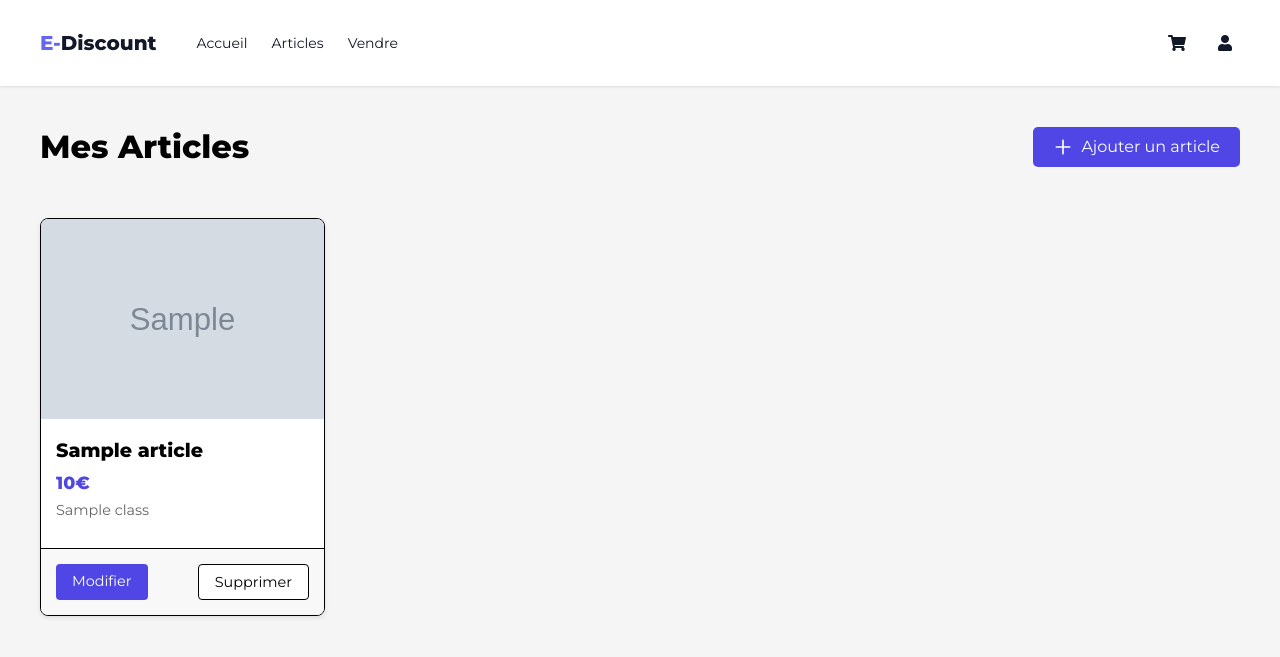
After one commit to TMallor/E-Discount, a Symfony app: template templates/user_articles/index.html.twig in a window 1280 px wide. The commit adds this page. Shown: the top 657 px of the page. Run offline with Twig, Linux system fonts and the light colour scheme; the template is opened without the code that fills it: most values are stand-ins (such as "Sample title", 1, 10 or a date in 2020); grey boxes marked "Sample" are stand-in pictures; style sheets or scripts are compiled from the project's sources; some libraries are stand-ins or nearby versions.

Commit message:
page mes articles

```diff
--- /dev/null
+++ b/public/styles/user_articles.css
@@ -0,0 +1,144 @@
+.user-articles-container {
+    max-width: 1200px;
+    margin: 0 auto;
+    padding: 20px;
+}
+
+.articles-header {
+    display: flex;
+    justify-content: space-between;
+    align-items: center;
+    margin-bottom: 30px;
+}
+
+.articles-header h1 {
+    color: black;
+}
+
+.add-article-button {
+    display: flex;
+    align-items: center;
+    gap: 8px;
+    padding: 10px 20px;
+    background-color: #4F46E5;
+    color: white;
+    border-radius: 5px;
+    text-decoration: none;
+    transition: background-color 0.3s;
+}
+
+.add-article-button:hover {
+    background-color: #4338CA;
+}
+
+.articles-grid {
+    display: grid;
+    grid-template-columns: repeat(auto-fill, minmax(250px, 1fr));
+    gap: 20px;
+}
+
+.article-card {
+    border: 1px solid #000;
+    border-radius: 8px;
+    overflow: hidden;
+    transition: transform 0.3s;
+    box-shadow: 0 2px 4px rgba(0, 0, 0, 0.1);
+    background-color: white;
+}
+
+.article-card:hover {
+    transform: translateY(-5px);
+    box-shadow: 0 4px 8px rgba(79, 70, 229, 0.2);
+}
+
+.article-image {
+    width: 100%;
+    height: 200px;
+    object-fit: cover;
+}
+
+.article-info {
+    padding: 15px;
+}
+
+.article-info h3 {
+    margin: 0 0 10px 0;
+    font-size: 1.2em;
+    color: #000;
+}
+
+.article-price {
+    font-weight: bold;
+    color: #4F46E5;
+    font-size: 1.1em;
+    margin: 8px 0;
+}
+
+.article-category {
+    color: #666;
+    font-size: 0.9em;
+    margin-top: 5px;
+}
+
+.article-actions {
+    display: flex;
+    justify-content: space-between;
+    padding: 15px;
+    background-color: #f8f8f8;
+    border-top: 1px solid #000;
+}
+
+.edit-button, .delete-button {
+    padding: 8px 16px;
+    border-radius: 4px;
+    text-decoration: none;
+    font-size: 0.9em;
+    transition: all 0.3s;
+}
+
+.edit-button {
+    background-color: #4F46E5;
+    color: white;
+}
+
+.edit-button:hover {
+    background-color: #4338CA;
+}
+
+.delete-button {
+    background-color: white;
+    color: #000;
+    border: 1px solid #000;
+}
+
+.delete-button:hover {
+    background-color: #000;
+    color: white;
+}
+
+.no-articles {
+    text-align: center;
+    padding: 40px;
+    color: #000;
+}
+
+.add-first-article {
+    display: inline-block;
+    margin-top: 20px;
+    padding: 10px 20px;
+    background-color: #4F46E5;
+    color: white;
+    border-radius: 5px;
+    text-decoration: none;
+    transition: background-color 0.3s;
+}
+
+.add-first-article:hover {
+    background-color: #4338CA;
+}
+
+.button-icon {
+    width: 20px;
+    height: 20px;
+    stroke: currentColor;
+}
--- /dev/null
+++ b/templates/user_articles/index.html.twig
@@ -0,0 +1,47 @@
+{% extends 'base.html.twig' %}
+
+{% block title %}Mes Articles{% endblock %}
+
+{% block page_stylesheets %}
+    <link rel="stylesheet" href="{{ asset('styles/user_articles.css') }}">
+{% endblock %}
+
+{% block body %}
+    {% include 'header.html.twig' %}
+
+    <div class="user-articles-container">
+        <div class="articles-header">
+            <h1>Mes Articles</h1>
+            <a href="{{ path('additem') }}" class="add-article-button">
+                <svg xmlns="http://www.w3.org/2000/svg" class="button-icon" fill="none" viewBox="0 0 24 24" stroke="currentColor">
+                    <path stroke-linecap="round" stroke-linejoin="round" stroke-width="2" d="M12 4v16m8-8H4"/>
+                </svg>
+                Ajouter un article
+            </a>
+        </div>
+
+        {% if articles is empty %}
+            <div class="no-articles">
+                <p>Vous n'avez pas encore ajouté d'articles.</p>
+                <a href="{{ path('additem') }}" class="add-first-article">Ajouter mon premier article</a>
+            </div>
+        {% else %}
+            <div class="articles-grid">
+                {% for article in articles %}
+                    <div class="article-card">
+                        <img src="{{ asset('uploads/images/' ~ article.image) }}" alt="{{ article.name }}" class="article-image">
+                        <div class="article-info">
+                            <h3>{{ article.name }}</h3>
+                            <p class="article-price">{{ article.price }}€</p>
+                            <p class="article-category">{{ article.class }}</p>
+                        </div>
+                        <div class="article-actions">
+                            <a href="#" class="edit-button">Modifier</a>
+                            <a href="#" class="delete-button">Supprimer</a>
+                        </div>
+                    </div>
+                {% endfor %}
+            </div>
+        {% endif %}
+    </div>
+{% endblock %}
```
Also changed, not shown: migrations/Version20250226172459.php (added, +39 -0 lines), public/styles/profile.css (+22 -0 lines), src/Controller/AdditemController.php (+12 -2 lines), src/Controller/UserArticlesController.php (added, +35 -0 lines), src/Entity/Article.php (+4 -5 lines), src/Form/AdditemType.php (+9 -0 lines), templates/additem/additem.html.twig (+7 -0 lines), templates/profile/profile.html.twig (+14 -6 lines), public/image/AUBLIO-67bc782b7f5d4.png (deleted), public/image/fef-67bf4920a76fc.jpg (added), public/image/fef-67bf4b9f14161.jpg (added), public/uploads/images/WhatsApp-Image-2025-02-26-a-11-58-53-6869615b-67bf4d5dd2822.jpg (added), public/uploads/images/WhatsApp-Image-2025-02-26-a-13-07-03-3bb057a1-67bf4ddace068.jpg (added), public/uploads/images/WhatsApp-Image-2025-02-26-a-13-07-03-3bb057a1-67bf4e8aeac68.jpg (added), 4 more files.
